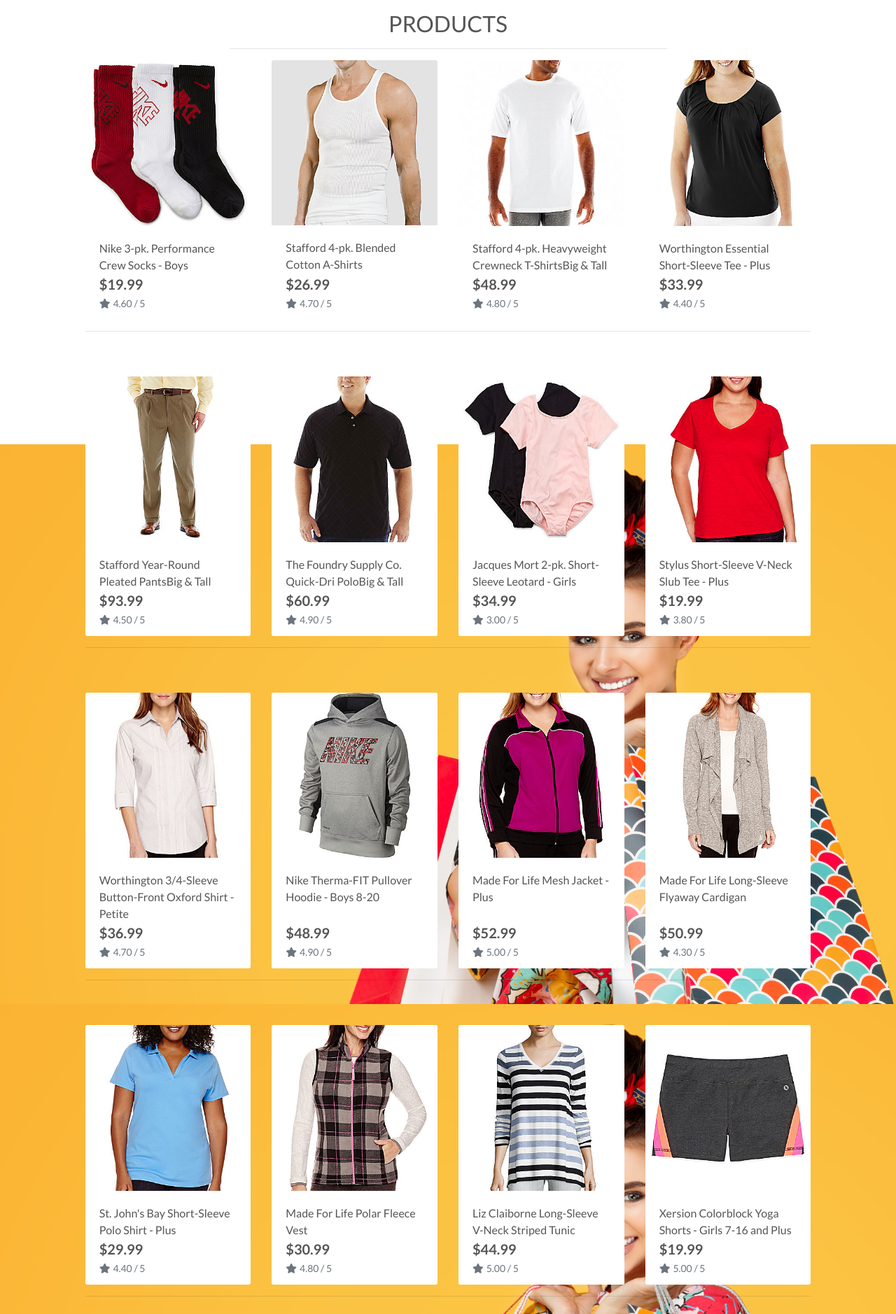
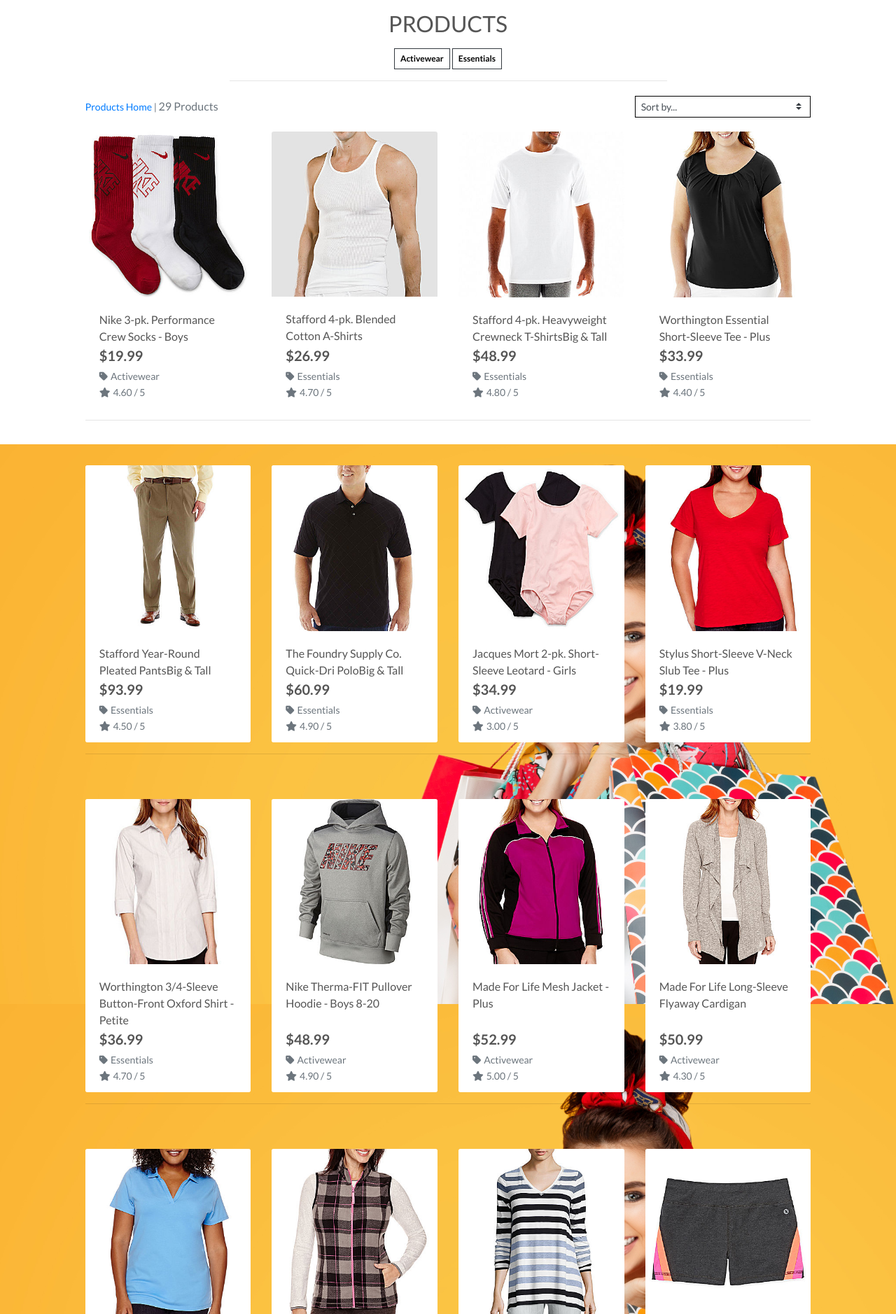
Before and after one commit to YasmineBB/boutique_ado_v1, a Django app: a page that uses templates/includes/main-nav.html in a window 1280 px wide. Shown: the part 165-2043 px from the top of the page at 70% size. Run offline with Django 3.2, Linux system fonts and the light colour scheme; data comes from the database, SQL or seed files in the repository; some libraries are stand-ins or nearby versions.

Commit message:
Added sorting and product counts to products page

```diff
--- a/products/templates/products/products.html
+++ b/products/templates/products/products.html
@@ -15,12 +15,53 @@
     <div class="row">
         <div class="col text-center mt-3">
             <h2 class="logo-font">Products</h2>
+            {% for c in current_categories %}
+            <a class="category-badge text-decoration-none" href="{% url 'products' %}?category={{ c.name }}">
+                <span
+                    class="p-2 mt-2 badge badge-white text-black rounded-0 border border-dark">{{ c.friendly_name }}</span>
+            </a>
+            {% endfor %}
             <hr class="w-50 mb-1">
         </div>
     </div>
     <div class="row">
         <div class="product-container col-10 offset-1">
-            <div class="row mt-1 mb-2"></div>
+            <div class="row mt-1 mb-2">
+                <div class="col-12 col-md-6 my-auto order-md-last d-flex justify-content-center justify-content-md-end">
+                    <div class="sort-select-wrapper w-50">
+                        <select id="sort-selector"
+                            class="custom-select custom-select-sm rounded-0 border border-{% if current_sorting != 'None_None' %}info{% else %}black{% endif %}">
+                            <option value="reset" {% if current_sorting == 'None_None' %}selected{% endif %}>Sort by...
+                            </option>
+                            <option value="price_asc" {% if current_sorting == 'price_asc' %}selected{% endif %}>Price
+                                (low to high)</option>
+                            <option value="price_desc" {% if current_sorting == 'price_desc' %}selected{% endif %}>Price
+                                (high to low)</option>
+                            <option value="rating_asc" {% if current_sorting == 'rating_asc' %}selected{% endif %}>
+                                Rating (low to high)</option>
+                            <option value="rating_desc" {% if current_sorting == 'rating_desc' %}selected{% endif %}>
+                                Rating (high to low)</option>
+                            <option value="name_asc" {% if current_sorting == 'name_asc' %}selected{% endif %}>Name
+                                (A-Z)</option>
+                            <option value="name_desc" {% if current_sorting == 'name_desc' %}selected{% endif %}>Name
+                                (Z-A)</option>
+                            <option value="category_asc" {% if current_sorting == 'category_asc' %}selected{% endif %}>
+                                Category (A-Z)</option>
+                            <option value="category_desc"
+                                {% if current_sorting == 'category_desc' %}selected{% endif %}>Category (Z-A)</option>
+                        </select>
+                    </div>
+                </div>
+                <div class="col-12 col-md-6 order-md-first">
+                    <p class="text-muted mt-3 text-center text-md-left">
+                        {% if search_term or current_categories or current_sorting != 'None_None' %}
+                        <span class="small"><a href="{% url 'products' %}">Products Home</a> | </span>
+                        {% endif %}
+                        {{ products|length }} Products{% if search_term %} found for
+                        <strong>"{{ search_term }}"</strong>{% endif %}
+                    </p>
+                </div>
+            </div>
             <div class="row">
                 {% for product in products %}
                 <div class="col-sm-6 col-md-6 col-lg-4 col-xl-3">
@@ -42,6 +83,14 @@
                             <div class="row">
                                 <div class="col">
                                     <p class="lead mb-0 text-left font-weight-bold">${{ product.price }}</p>
+                                    {% if product.category %}
+                                    <p class="small mt-1 mb-0">
+                                        <a class="text-muted"
+                                            href="{% url 'products' %}?category={{ product.category.name }}">
+                                            <i class="fas fa-tag mr-1"></i>{{ product.category.friendly_name }}
+                                        </a>
+                                    </p>
+                                    {% endif %}
                                     {% if product.rating %}
                                     <small class="text-muted"><i class="fas fa-star mr-1"></i>{{ product.rating }} /
                                         5</small>
--- a/products/views.py
+++ b/products/views.py
@@ -1,10 +1,3 @@
-from django.shortcuts import render, redirect, reverse, get_object_or_404
-from django.contrib import messages
-from django.db.models import Q
-from .models import Product
-
-# Create your views here.
-
 from django.shortcuts import render, redirect, reverse, get_object_or_404
 from django.contrib import messages
 from django.db.models import Q
@@ -28,7 +21,8 @@
             if sortkey == 'name':
                 sortkey = 'lower_name'
                 products = products.annotate(lower_name=Lower('name'))
-
+            if sortkey == 'category':
+                sortkey = 'category__name'
             if 'direction' in request.GET:
                 direction = request.GET['direction']
                 if direction == 'desc':
--- a/static/css/base.css
+++ b/static/css/base.css
@@ -70,6 +70,11 @@
     z-index: -1;
 }
 
+a.category-badge>span.badge:hover {
+    background: #212529 !important;
+    color: #fff !important;
+}
+
 /* -------------------------------- Media Queries */
 
 /* Slightly larger container on xl screens */
--- a/templates/includes/main-nav.html
+++ b/templates/includes/main-nav.html
@@ -4,7 +4,7 @@
             <a class="logo-font font-weight-bold nav-link text-black mr-5" href="#" id="all-products-link"
                 data-toggle="dropdown" aria-haspopup="true" aria-expanded="false">
                 All Products
-            </a>
+
                 <div class="dropdown-menu border-0" aria-labelledby="all-products-link">
                     <a href="{% url 'products' %}?sort=price&direction=asc" class="dropdown-item">By Price</a>
                     <a href="{% url 'products' %}?sort=rating&direction=desc" class="dropdown-item ">By Rating</a>
@@ -19,11 +19,11 @@
                 Clothing
             </a>
             <div class="dropdown-menu border-0" aria-labelledby="clothing-link">
-                <a href="{% url 'products' %}?category=activewear, essentials" class="dropdown-item">Activewear &amp;
+                <a href="{% url 'products' %}?category=activewear,essentials" class="dropdown-item">Activewear &amp;
                     Essentials</a>
                 <a href="{% url 'products' %}?category=jeans" class="dropdown-item">Jeans</a>
                 <a href="{% url 'products' %}?category=shirts" class="dropdown-item">Shirts</a>
-                <a href="{% url 'products' %}?category=activewear, essentials, jeans, shirts" class="dropdown-item">All
+                <a href="{% url 'products' %}?category=activewear,essentials,jeans,shirts" class="dropdown-item">All
                     Clothing</a>
             </div>
         </li>
```
Also changed, not shown: products/templates/products/product_detail.html (+7 -0 lines). Lines whose indentation alone changed are shown as unchanged.
